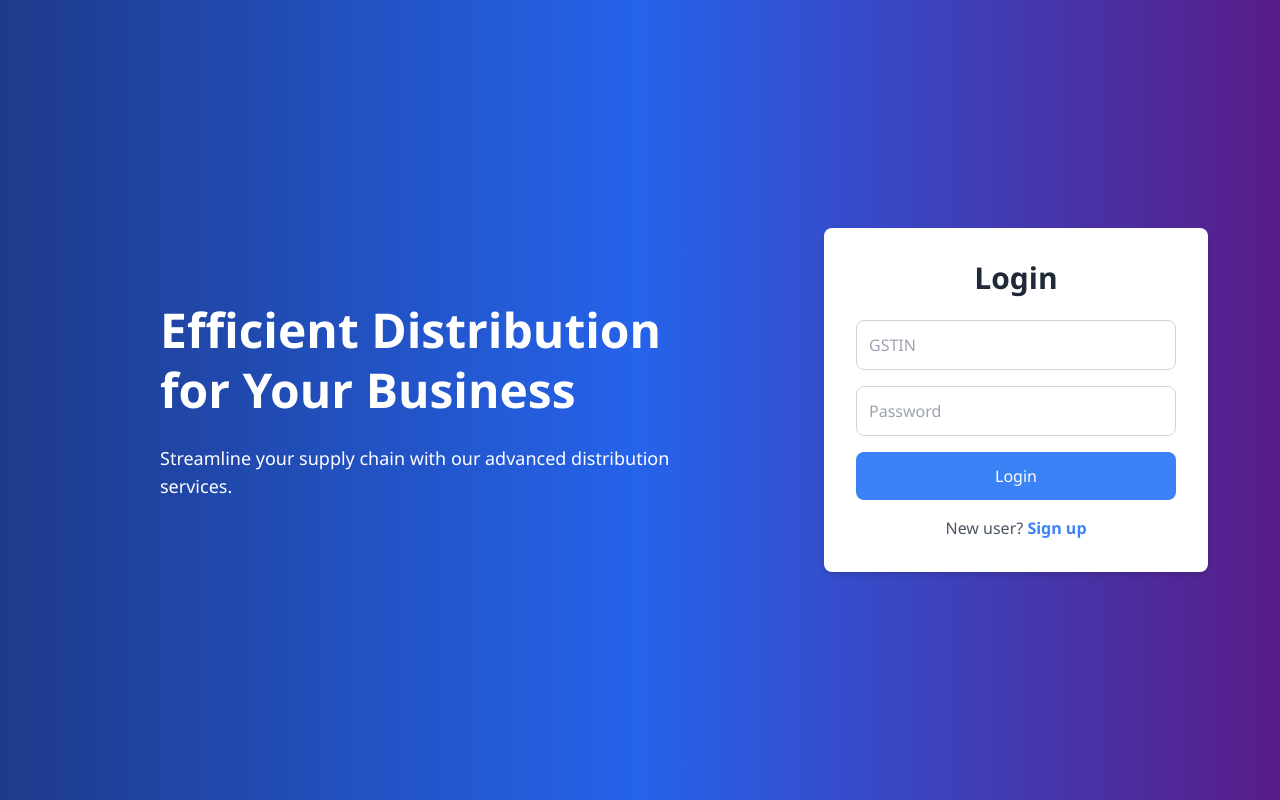
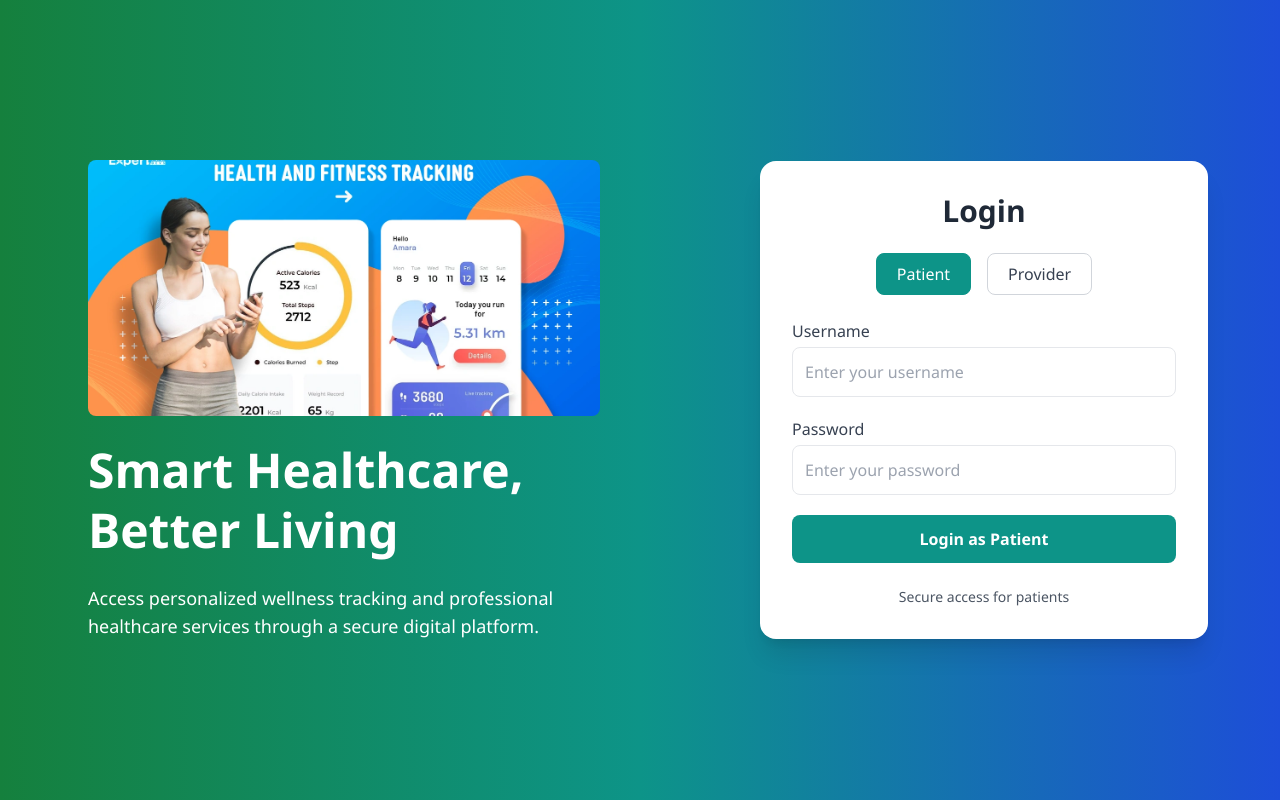
Before and after one commit to ashmit0206/Hackathon, a React app in the folder frontend/healthcare/: page /login in a window 1280 px wide. Built offline with nearby package versions, Linux system fonts and the light colour scheme; the HTML template or start-up script is replaced by a standard one.

Commit message:
login fixed

```diff
--- a/frontend/healthcare/src/pages/Login.jsx
+++ b/frontend/healthcare/src/pages/Login.jsx
@@ -1,160 +1,114 @@
-import React, { useState, useEffect } from "react";
+import React, { useState } from "react";
 import { useNavigate } from "react-router-dom";
-//import loginBg from "../login_bg.jpg"; // optional background image
+import loginBg from "../login_bg.jpg";
 
-const Login = ({ setIsLoggedIn }) => {
+const Login = () => {
   const navigate = useNavigate();
-
-  const [users, setUsers] = useState(() => {
-    const savedUsers = localStorage.getItem("users");
-    return savedUsers
-      ? JSON.parse(savedUsers)
-      : [
-          { gstin: "27AAAPL1234C1ZV", pass: "password123!", companies: [] },
-          { gstin: "07BBJPM5678D1XM", pass: "securePass456", companies: [] },
-          { gstin: "33CCXPL2345E2ZK", pass: "admin@789", companies: [] },
-        ];
-  });
-
-  const [isSignup, setIsSignup] = useState(false);
-  const [errorField, setErrorField] = useState("");
-  const [errorMessage, setErrorMessage] = useState("");
-
-  useEffect(() => {
-    localStorage.setItem("users", JSON.stringify(users));
-  }, [users]);
+  const [role, setRole] = useState("patient");
 
   const handleLogin = (e) => {
     e.preventDefault();
-    const gstin = e.target.u.value.trim();
-    const password = e.target.p.value.trim();
 
-    const user = users.find((u) => u.gstin === gstin);
+    // 🔗 Backend integration later:
+    // axios.post("/api/login", { username, password, role })
 
-    if (!user) {
-      setErrorField("gstin");
-      setErrorMessage("GSTIN not found. Please signup first.");
-      return;
-    }
-
-    if (user.pass !== password) {
-      setErrorField("password");
-      setErrorMessage("Incorrect password. Try again.");
-      return;
-    }
-
-    setErrorField("");
-    setErrorMessage("");
-    localStorage.setItem("currentUser", JSON.stringify(user));
-    localStorage.setItem("gstin", gstin);
-    setIsLoggedIn?.(true);
-
-    // Redirect depending on whether user already selected companies
-    if (!user.companies || user.companies.length === 0) {
-      navigate("/ChooseCompany");
+    if (role === "provider") {
+      navigate("/provider-dashboard");
     } else {
-      navigate("/ListCards");
+      navigate("/dashboard");
     }
   };
 
-  const handleSignup = (e) => {
-    e.preventDefault();
-    const gstin = e.target.u.value.trim();
-    const password = e.target.p.value.trim();
+  return (
+    <div className="min-h-screen flex bg-gradient-to-r from-green-700 via-teal-600 to-blue-700">
 
-    if (users.find((u) => u.gstin === gstin)) {
-      setErrorField("gstin");
-      setErrorMessage("GSTIN already exists. Please login.");
-      return;
-    }
-
-    const newUser = { gstin, pass: password, companies: [] };
-    setUsers((prev) => [...prev, newUser]);
-    localStorage.setItem("currentUser", JSON.stringify(newUser)); // save new user
-    setErrorField("");
-    setErrorMessage("");
-    setIsSignup(false);
-
-    alert("Signup successful! Please choose your companies next.");
-    navigate("/ChooseCompany"); // Go directly to choose company
-  };
-
-  return (
-    <div className="flex h-screen bg-gradient-to-r from-blue-900 via-blue-600 to-purple-900">
-      <div className="flex-1 flex items-center justify-center p-10">
-        <div className="max-w-lg">
-          {/* <img
+      {/* LEFT INFO SECTION */}
+      <div className="hidden md:flex flex-1 items-center justify-center p-12">
+        <div className="max-w-lg text-white">
+          <img
             src={loginBg}
-            alt="background"
-            className="w-full h-64 object-cover mb-4 rounded"
-          /> */}
-          <h2 className="text-5xl font-bold text-white mb-6 leading-tight">
-            Efficient Distribution for Your Business
+            alt="Health and Fitness"
+            className="w-full h-64 object-cover rounded-lg mb-6"
+          />
+          <h2 className="text-5xl font-bold mb-6 leading-tight">
+            Smart Healthcare, Better Living
           </h2>
-          <p className="text-white text-lg">
-            Streamline your supply chain with our advanced distribution services.
+          <p className="text-lg">
+            Access personalized wellness tracking and professional healthcare
+            services through a secure digital platform.
           </p>
         </div>
       </div>
 
-      <div className="max-w-sm p-8 bg-white rounded-lg shadow-md m-8 self-center transform -translate-x-10">
+      {/* LOGIN CARD */}
+      <div className="flex-1 flex items-center justify-center">
+        <div className="w-full max-w-md bg-white rounded-2xl shadow-xl p-8 mx-6">
+
           <h1 className="text-3xl font-bold text-center text-gray-800 mb-6">
-          {isSignup ? "Sign Up" : "Login"}
+            Login
           </h1>
 
-        <form
-          onSubmit={isSignup ? handleSignup : handleLogin}
-          className="space-y-4"
+          {/* ROLE SELECT */}
+          <div className="flex justify-center gap-4 mb-6">
+            <button
+              type="button"
+              onClick={() => setRole("patient")}
+              className={`px-5 py-2 rounded-lg font-medium border transition ${
+                role === "patient"
+                  ? "bg-teal-600 text-white border-teal-600"
+                  : "bg-white text-gray-700 border-gray-300"
+              }`}
             >
+              Patient
+            </button>
+
+            <button
+              type="button"
+              onClick={() => setRole("provider")}
+              className={`px-5 py-2 rounded-lg font-medium border transition ${
+                role === "provider"
+                  ? "bg-teal-600 text-white border-teal-600"
+                  : "bg-white text-gray-700 border-gray-300"
+              }`}
+            >
+              Provider
+            </button>
+          </div>
+
+          {/* LOGIN FORM */}
+          <form onSubmit={handleLogin} className="space-y-5">
+            <div>
+              <label className="block text-gray-700 mb-1">Username</label>
               <input
                 type="text"
-            name="u"
-            placeholder="GSTIN"
-            className={`w-full p-3 border rounded-lg focus:outline-none focus:ring-2 ${
-              errorField === "gstin"
-                ? "border-red-500 focus:ring-red-400"
-                : "border-gray-300 focus:ring-blue-400"
-            }`}
+                placeholder="Enter your username"
+                className="w-full p-3 border rounded-lg focus:outline-none focus:ring-2 focus:ring-teal-500"
                 required
               />
+            </div>
+
+            <div>
+              <label className="block text-gray-700 mb-1">Password</label>
               <input
                 type="password"
-            name="p"
-            placeholder="Password"
-            className={`w-full p-3 border rounded-lg focus:outline-none focus:ring-2 ${
-              errorField === "password"
-                ? "border-red-500 focus:ring-red-400"
-                : "border-gray-300 focus:ring-blue-400"
-            }`}
+                placeholder="Enter your password"
+                className="w-full p-3 border rounded-lg focus:outline-none focus:ring-2 focus:ring-teal-500"
                 required
               />
+            </div>
 
             <button
               type="submit"
-            className="w-full bg-blue-500 text-white p-3 rounded-lg hover:bg-blue-600 transition duration-300"
+              className="w-full bg-teal-600 text-white p-3 rounded-lg font-semibold hover:bg-teal-700 transition duration-300"
             >
-            {isSignup ? "Sign Up" : "Login"}
+              Login as {role === "provider" ? "Provider" : "Patient"}
             </button>
-
-          {errorMessage && (
-            <p className="text-red-500 text-center mt-2 font-medium">
-              {errorMessage}
-            </p>
-          )}
           </form>
 
-        <p className="text-center mt-4 text-gray-600">
-          {isSignup ? "Already have an account?" : "New user?"}{" "}
-          <button
-            onClick={() => {
-              setIsSignup(!isSignup);
-              setErrorMessage("");
-            }}
-            className="text-blue-500 font-semibold hover:underline"
-          >
-            {isSignup ? "Login here" : "Sign up"}
-          </button>
+          <p className="text-center text-sm text-gray-600 mt-6">
+            Secure access for {role === "provider" ? "healthcare professionals" : "patients"}
           </p>
+        </div>
       </div>
     </div>
   );
```
Also changed, not shown: frontend/healthcare/src/login_bg.jpg (added). Lines whose indentation alone changed are shown as unchanged.
